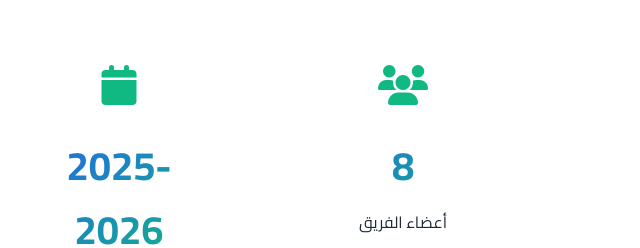
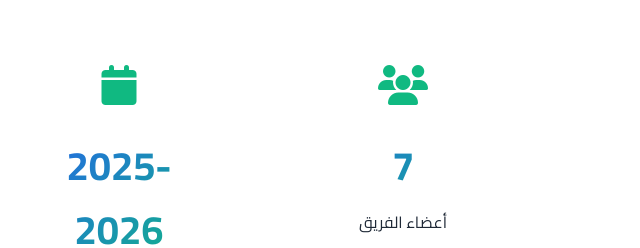
Before and after one commit to feras-swed/nutridrug-landing, a plain HTML site: page about.html in a window 1280 px wide. Shown: the part 840-1088 px from the top of the page, 95-735 px from the left. Drawn offline with Linux system fonts and the light colour scheme.

Commit message:
Update about.html

```diff
--- a/about.html
+++ b/about.html
@@ -114,7 +114,7 @@
                     <div class="stat-icon">
                         <i class="fas fa-users"></i>
                     </div>
-                    <div class="stat-number">8</div>
+                    <div class="stat-number">7</div>
                     <div class="stat-label" data-ar="أعضاء الفريق" data-en="Team Members">أعضاء الفريق</div>
                 </div>
                 <div class="stat-card">
```
